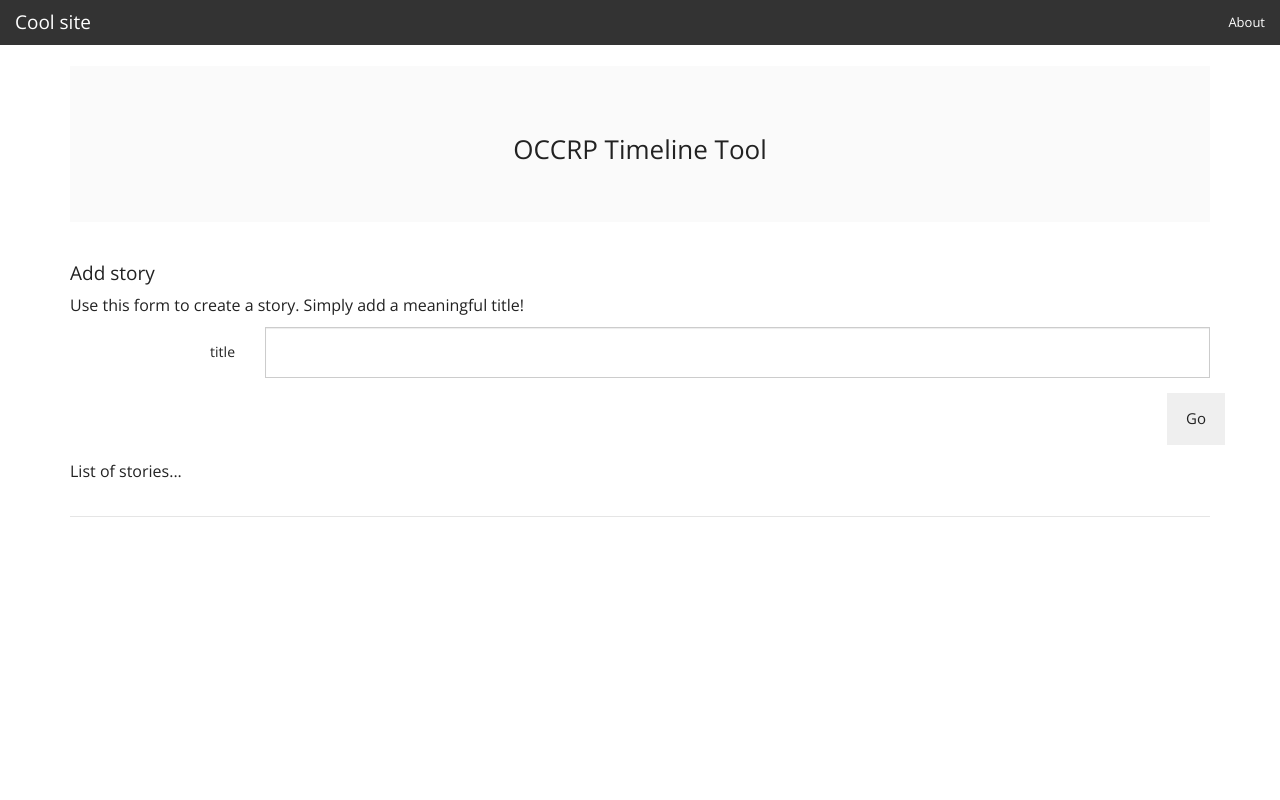
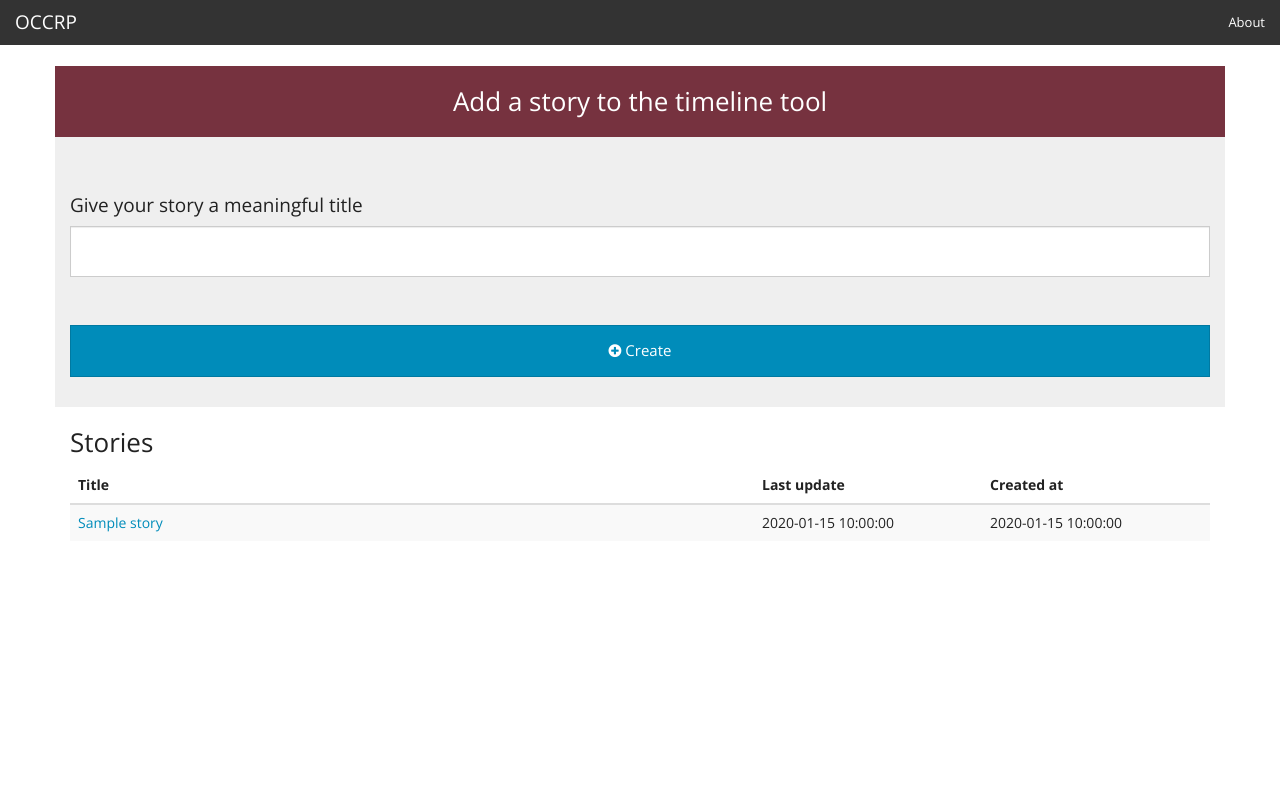
Before and after one commit to datamade/occrp-timeline-tool, a Flask app: page / in a window 1280 px wide. Run offline with Flask 2, Linux system fonts and the light colour scheme; tables that the repository leaves empty hold one stand-in row (values such as "Sample post"); parts of the project's set-up code (start-up, migrations or seed data) failed here and were passed over; some libraries are stand-ins or nearby versions.

Commit message:
Add some style, create input form for stories, and new migration

```diff
--- a/occrp/models.py
+++ b/occrp/models.py
@@ -74,5 +74,7 @@
     __tablename__ = 'story'
     id = Column(Integer, primary_key=True)
     title = Column(String, nullable=False, unique=True)
+    created_at = Column(DateTime)
+    updated_at = Column(DateTime)
     events = relationship('Event', secondary=events_stories,
                             backref=backref('stories', lazy='dynamic'))
--- a/occrp/static/css/custom.css
+++ b/occrp/static/css/custom.css
@@ -2,6 +2,11 @@
 body {
   padding-bottom: 20px;
   font-size: 16px;
+}
+
+/* Variables */
+:root {
+  --purple-shade: #76323f;
 }
 
 table, label,.control-label,.help-block,.checkbox,.radio { font-size: 14px; }
@@ -35,19 +40,40 @@
 .header {
   border-bottom: 1px solid #e5e5e5;
 }
+
+/* Style the form on the index page */
+div.story-form-head {
+  background-color: var(--purple-shade);
+  color: #fff;
+}
+
+div.story-form-head h3 {
+  margin-bottom: 21px;
+}
+
+div.story-form-body {
+  background-color: #efefef;
+}
+
+div.story-form-body .btn {
+  margin-bottom: 1em;
+}
+
+div.story-form-input {
+  margin-top: 3em;
+  margin-bottom: 3em;
+}
+
+.story-width { width: 60%; }
+.updated-width { width: 20%; }
+.created-width { width: 20%; }
+
 /* Make the masthead heading the same height as the navigation */
 .header h3 {
   margin-top: 0;
   margin-bottom: 0;
   line-height: 40px;
   padding-bottom: 19px;
-}
-
-/* Custom page footer */
-.footer {
-  padding-top: 19px;
-  color: #777;
-  border-top: 1px solid #e5e5e5;
 }
 
 /* Customize container */
--- a/occrp/templates/about.html
+++ b/occrp/templates/about.html
@@ -1,5 +1,5 @@
 {% extends 'base.html' %}
-{% block title %}About{% endblock %}
+{% block title %}OCCRP{% endblock %}
 {% block content %}
 
 <div class='col-md-3'>
--- a/occrp/templates/base.html
+++ b/occrp/templates/base.html
@@ -33,7 +33,7 @@
             <span class="icon-bar"></span>
             <span class="icon-bar"></span>
           </button>
-          <a class="navbar-brand" href="/">Cool site</a>
+          <a class="navbar-brand" href="/">OCCRP</a>
         </div>
         <div class="navbar-collapse collapse pull-right">
           <ul class="nav navbar-nav">
--- a/occrp/templates/index.html
+++ b/occrp/templates/index.html
@@ -1,50 +1,68 @@
 {% extends 'base.html' %}
-{% block title %}Election Transcriber{% endblock %}
+{% block title %}OCCRP{% endblock %}
 {% block content %}
 <div class="row">
     <div class="col-sm-12">
-        <div class='jumbotron'>
-            <h3>OCCRP Timeline Tool</h3>
+        <div class="row story-form-head">
+            <div class="col-sm-12">
+                <h3 class="text-center">Add a story to the timeline tool</h3>
+            </div>
+        </div>
+
+        <div class="row story-form-body">
+            <form class="form" method="POST" action="{{ url_for("views.index") }}">
+                {{ form.csrf_token }}
+                {% if form.title.errors %}
+                    <div class="col-sm-12 form-group has-error story-form-input">
+                {% else %}
+                    <div class="col-sm-12 form-group story-form-input">
+                {% endif %}
+                        <h4>Give your story a meaningful title</h4>
+                        {{ form.title(class="form-control") }}
+
+                        {% if form.title.errors %}
+                        {% for error in form.title.errors %}
+                            <span class="help-block">{{ error }}</span>
+                        {% endfor %}
+            {% endif %}
+                    </div>
+
+                <div class="form-group col-sm-12">
+                    <button class="btn btn-primary btn-block" type="submit"><i class="fa fa-plus-circle" aria-hidden="true"></i> Create</button>
+                </div>
+            </form>
         </div>
     </div>
 </div>
 
 <div class="row">
     <div class="col-sm-12">
-        <h4>Add story</h4>
-        <p>Use this form to create a story. Simply add a meaningful title!</p>
-
-        <form class="form-horizontal" method="POST" action="{{ url_for("views.index") }}">
-            {{ form.csrf_token }}
-            {% if form.title.errors %}
-                <div class="form-group has-error">
-            {% else %}
-                <div class="form-group">
-            {% endif %}
-                {{ form.title.label(class="col-sm-2 control-label") }}
-                <div class="col-sm-10">
-                    {{ form.title(class="form-control") }}
-                    {% if form.title.errors %}
-                        {% for error in form.title.errors %}
-                            <span class="help-block">{{ error }}</span>
-                        {% endfor %}
+        <h3>Stories</h3>
+        <table class="table table-striped">
+            <thead>
+                <tr>
+                    <th>Title</th>
+                    <th>Last update</th>
+                    <th>Created at</th>
+                </tr>
+            </thead>
+        {% for story in stories %}
+            <tr>
+                <td class="story-width"><a href="{{ url_for('views.story', story_id=story.id) }}">{{ story.title }}</a></td>
+                <td class="updated-width">
+                    {% if story.updated_at %}
+                        {{ story.updated_at }}
                     {% endif %}
-                </div>
-            </div>
-            <div class="form-group">
-            <input class="btn pull-right" type="submit" value="Go">
-            </div>
-        </form>
+                </td>
+                <td class="created-width">
+                    {% if story.created_at %}
+                        {{ story.created_at }}
+                    {% endif %}
+                </td>
+            </tr>
+        {% endfor %}
+        </table>
     </div>
 </div>
 
-<div class="row">
-    <div class="col-sm-12">
-        <p>List of stories...</p>
-    </div>
-</div>
-
-
-
-
 {% endblock %}
--- a/occrp/views.py
+++ b/occrp/views.py
@@ -1,8 +1,13 @@
+import pytz
+from datetime import datetime, timedelta
+
 from flask import Blueprint, render_template, redirect, url_for, flash
+from flask import request
 
 from .models import Story, Person
 from .forms import StoryForm, PersonForm
 from .database import db
+from .app_config import TIME_ZONE
 
 views = Blueprint('views', __name__)
 
@@ -10,33 +15,61 @@
 @views.route('/', methods=['GET', 'POST'])
 def index():
     form = StoryForm()
+    stories = Story.query.all()
+    message = request.args.get('message')
 
     if form.validate_on_submit():
-      title = form.data['title']
+        title = form.data['title']
+        created_at = datetime.now(TIME_ZONE)
 
-      story = Story(title=title)
-      db.session.add(story)
-      db.session.commit()
+        story, created = get_or_create(Story,
+                          title=title,
+                          created_at=created_at)
+        db.session.add(story)
+        db.session.commit()
 
-    return render_template('index.html', form=form)
+        if created:
+            message = 'Nicely done! You\'ve added a new story.'
+            return redirect(url_for('views.index', message=message))
+        else:
+            form.title.errors.append('A story with this title already exists')
+
+    return render_template('index.html',
+                          form=form,
+                          message=message,
+                          stories=stories)
 
 
 @views.route('/story/<story_id>', methods=['GET', 'POST'])
 def story(story_id):
     form = PersonForm()
+    story = Story.query.get(story_id)
 
     if form.validate_on_submit():
 
         person = Person(name=form.data['name'],
-                             email=form.data['email'])
+                        mail=form.data['email'])
         db.session.add(person)
         db.session.commit()
 
         flash('Person {} saved!'.format(person.name))
 
-    return render_template('story.html', form=form)
+    return render_template('story.html',
+                          form=form,
+                          story=story)
 
 
 @views.route('/about')
 def about():
     return render_template('about.html')
+
+
+def get_or_create(model, **kwargs):
+    instance = db.session.query(model).filter_by(**kwargs).first()
+    if instance:
+        return (instance, False)
+    else:
+        instance = model(**kwargs)
+        db.session.add(instance)
+        db.session.commit()
+        return (instance, True)
```
Also changed, not shown: alembic/versions/3d0da432f127_create_all_models.py (added, +28 -0 lines), alembic/versions/e71a970f8266_initial_migration_with_all_models.py (deleted, +0 -114 lines), occrp/templates/story.html (+7 -5 lines).
